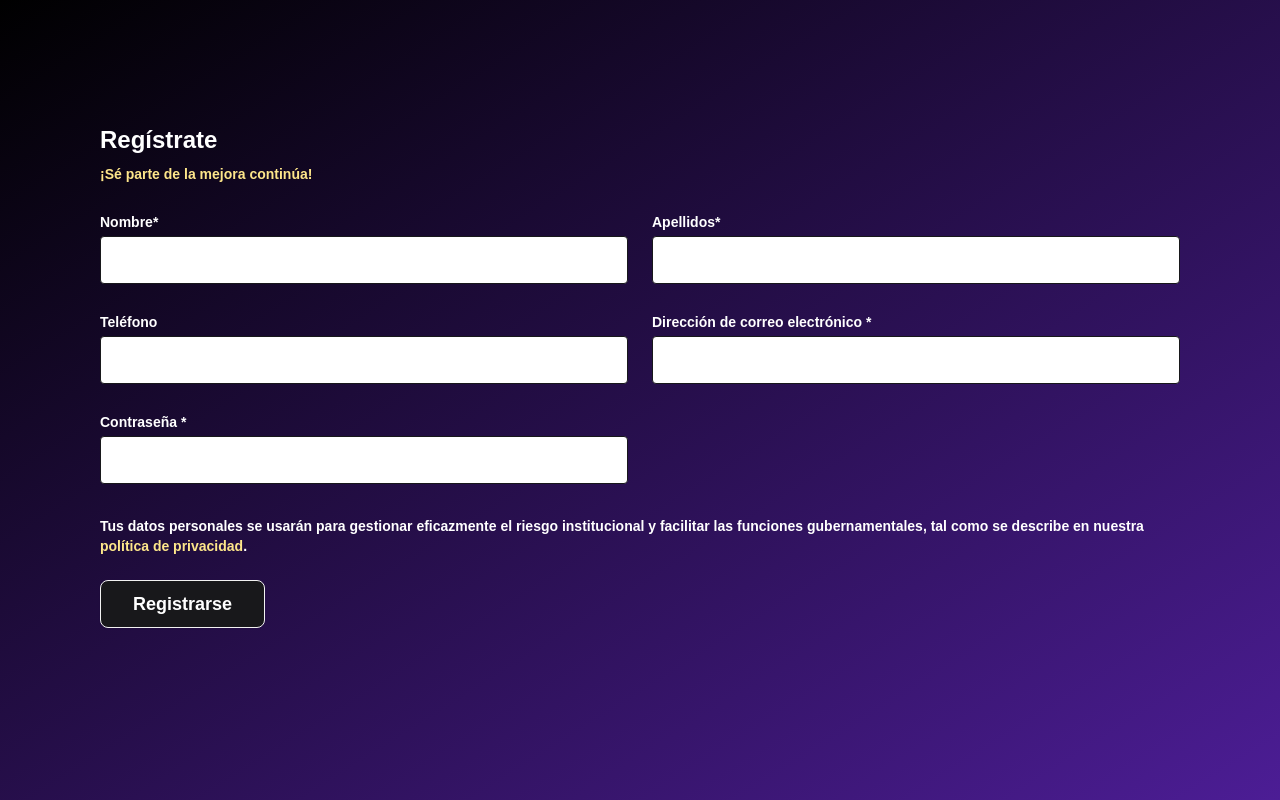
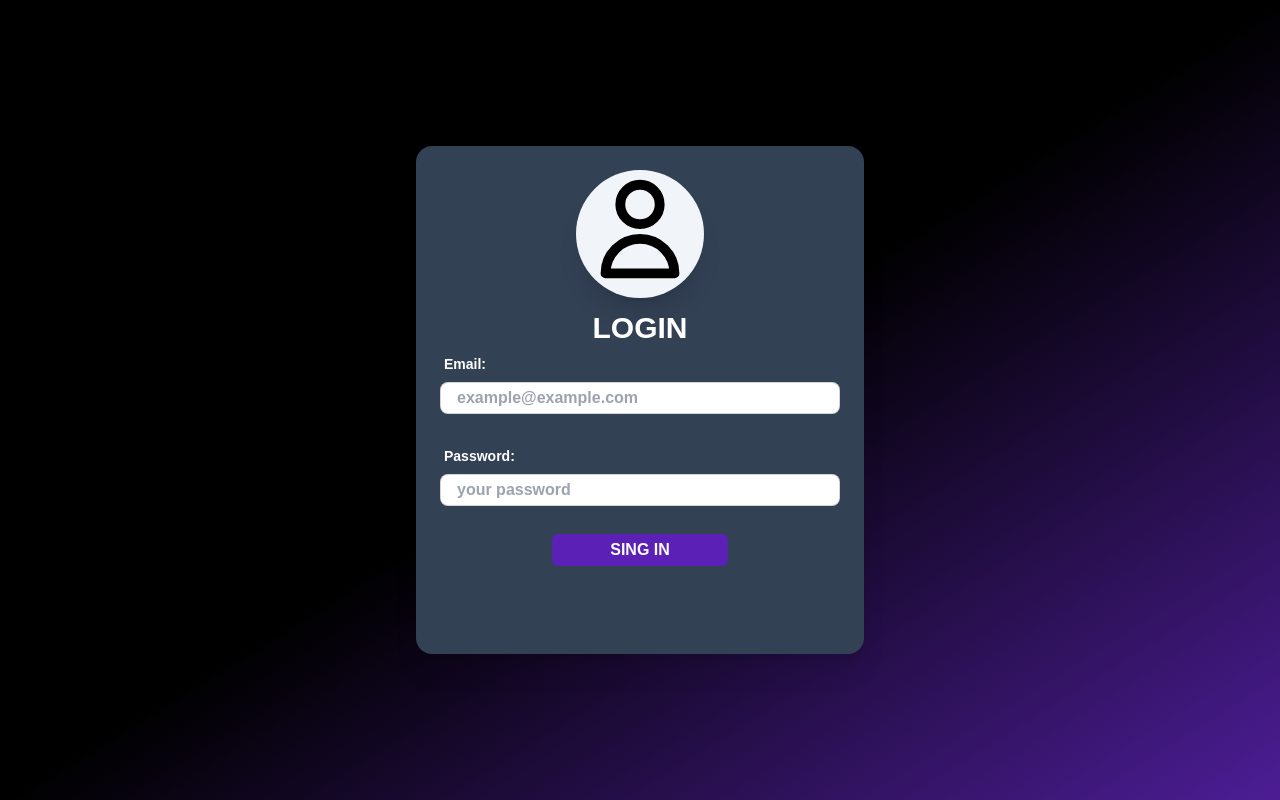
Before and after one commit to MarisolVR07/Proyect_Group-1-, a Next.js app in the folder proyect1/: page / in a window 1280 px wide. Built offline with nearby package versions, Linux system fonts and the light colour scheme.

Commit message:
Changes to the login interface

```diff
--- a/proyect1/src/app/page.tsx
+++ b/proyect1/src/app/page.tsx
@@ -5,11 +5,9 @@ export default function Home() {
 
   return (
 
-  <main className="w-full h-full flex flex-col items-center justify-center min-h-screen bg-gradient-to-br from-black via-100% via-violet-900  to-violet-800">
-  <div>
-    <Register/>
-  </div>
-  </main>
+    <main className="w-full h-full flex flex-col items-center justify-center min-h-screen bg-gradient-to-br from-black via-black   to-violet-900">
+      <Login />
+    </main>
 
- );
+  );
 }
--- a/proyect1/src/components/Login.tsx
+++ b/proyect1/src/components/Login.tsx
@@ -2,14 +2,12 @@ import React from "react";
 
 const Login = () => {
   return (
-    <div className="bg-slate-700 p-6 rounded-xl font-poppins font-semibold w-full max-w-sm drop-shadow-xl">
-      <div className="form-control w-full max-w-xs">
-        <div className="">
-          <div className="flex items-center justify-center">
+    <div className="form-control p-6 w-full items-center justify-center bg-slate-700 rounded-2xl font-poppins font-semibold max-w-md drop-shadow-xl text-center">
+      <div>
         <svg
-              className="h-32 w-32 text-slate-900 bg-white rounded-full shadow-xl"
+          className="h-32 w-32 text-black bg-slate-100 rounded-full shadow-xl"
           fill="none"
-              viewBox="0 0 24 24"
+          viewBox="0 0 24 26"
           stroke="currentColor"
         >
           <path
@@ -20,28 +18,31 @@ const Login = () => {
           />
         </svg>
       </div>
-        </div>
+      <h1 className="mt-3 text-3xl text-white">LOGIN</h1>
+      <div className="mb-6 w-full">
         <label className="label">
-          <span className="label-text text-white">Correo:</span>
+          <span className="label-text text-white">Email:</span>
         </label>
         <input
           type="email"
           placeholder="example@example.com"
-          className="input input-bordered w-full max-w-xs mb-4"
+          className="input bg-white text-slate-700 input-bordered w-full h-8"
         />
+      </div>
+      <div className="w-full">
         <label className="label">
-          <span className="label-text text-white">Contraseña:</span>
+          <span className="label-text text-white">Password:</span>
         </label>
         <input
           type="password"
-          placeholder="Your password"
-          className="input input-bordered w-full max-w-xs mb-4"
+          placeholder="your password"
+          className="input bg-white text-slate-700 input-bordered w-full h-8"
         />
       </div>
-      <button className="btn text-white btn-primary w-full max-w-xs">
-        Iniciar Sesión
+      <button className=" text-white bg-violet-800 hover:bg-violet-700 rounded-md h-8 w-44 mt-7 mb-16">
+        SING IN
       </button>
-    </div>
+    </div >
   );
 };
 
```
Lines whose indentation alone changed are shown as unchanged.
